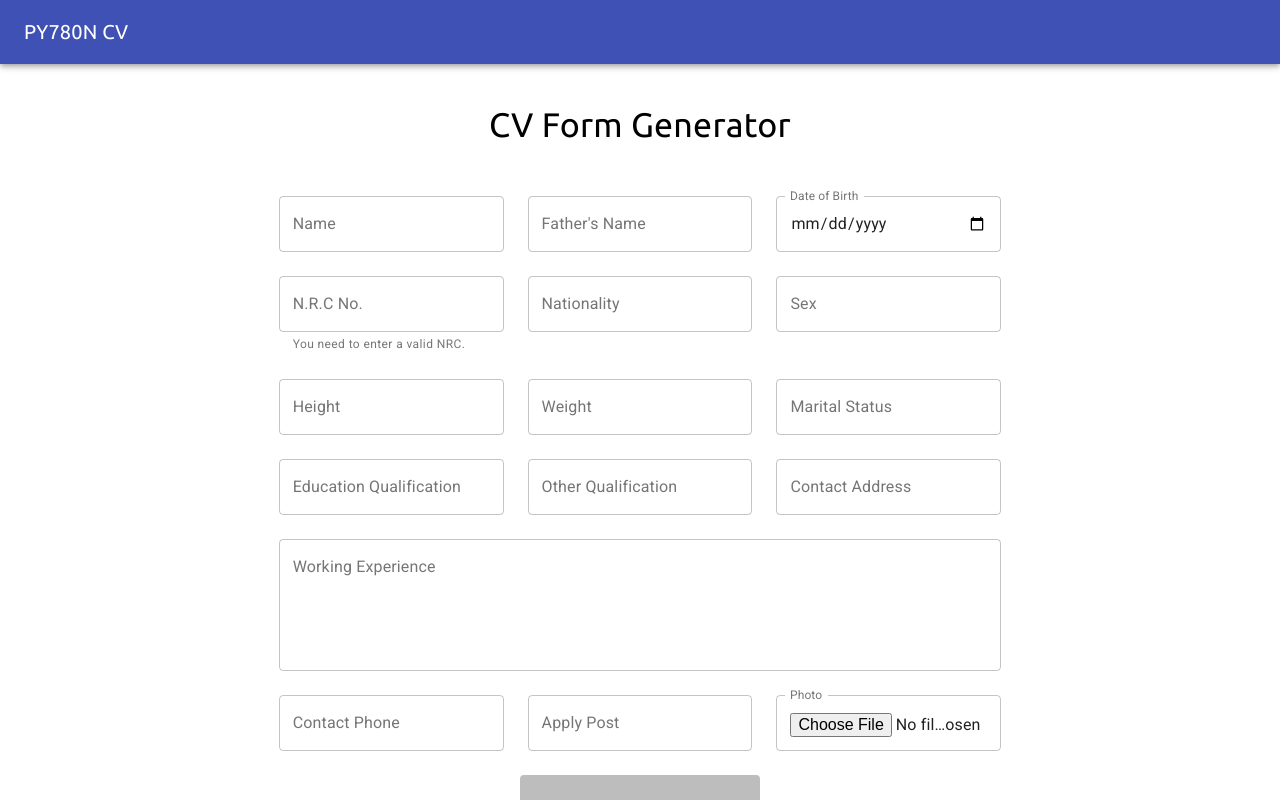
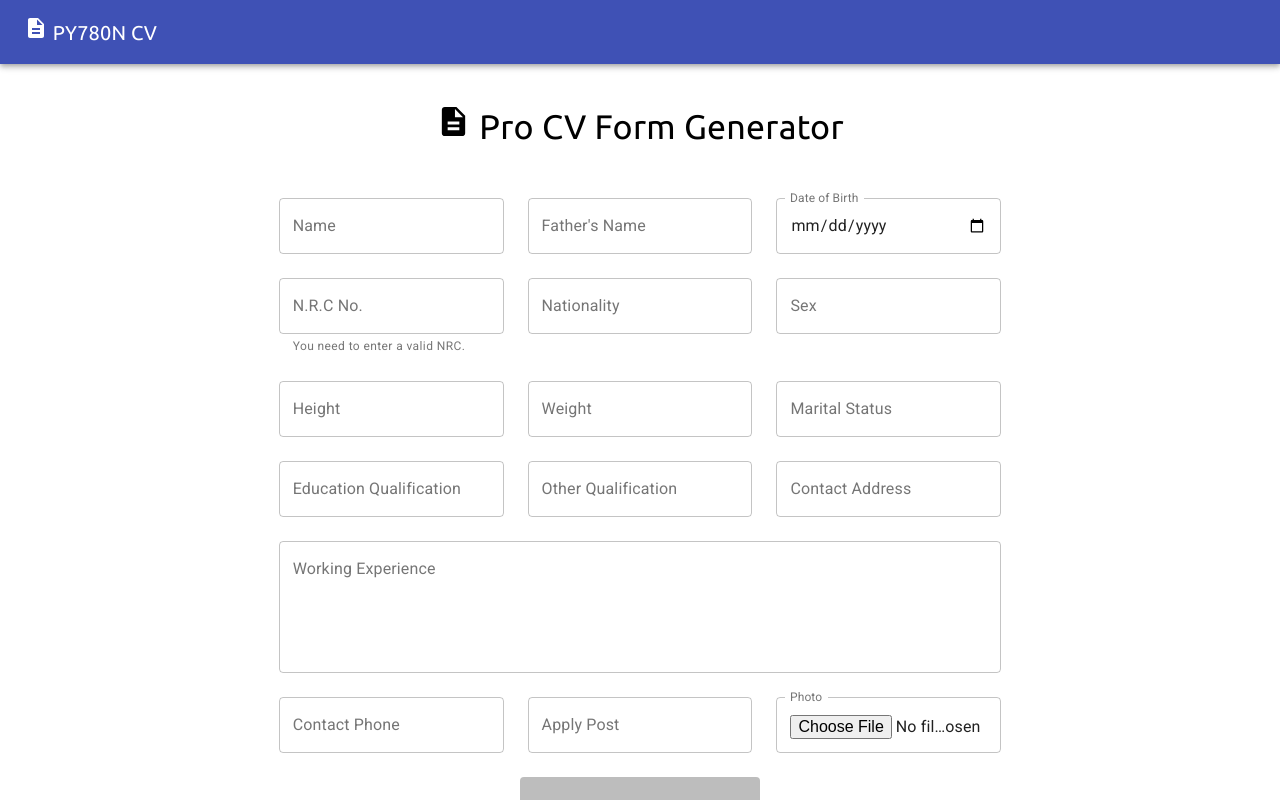
Before and after one commit to HeinKoZin/cv-form, a React (Create React App) app: page / in a window 1280 px wide. Shown: the top 800 px of the page. Built offline with nearby package versions, Linux system fonts and the light colour scheme; what @react-pdf/renderer would draw is missing.

Commit message:
Icon is added to App.

```diff
--- a/src/Components/Header/index.jsx
+++ b/src/Components/Header/index.jsx
@@ -3,6 +3,7 @@ import AppBar from "@material-ui/core/AppBar";
 import Toolbar from "@material-ui/core/Toolbar";
 import Typography from "@material-ui/core/Typography";
 import { makeStyles } from "@material-ui/core";
+import { Description } from "@material-ui/icons";
 
 const styles = makeStyles({
    header_title: {
@@ -16,7 +17,7 @@ function Header() {
          <AppBar position="static" color="primary">
             <Toolbar>
                <Typography variant="h6" className={classes.header_title}>
-                  PY780N CV
+                  <Description /> PY780N CV
                </Typography>
             </Toolbar>
          </AppBar>
--- a/src/Components/Main/index.jsx
+++ b/src/Components/Main/index.jsx
@@ -3,6 +3,7 @@ import Grid from "@material-ui/core/Grid";
 import Typography from "@material-ui/core/Typography";
 import Form from "../Form";
 import { makeStyles } from "@material-ui/core";
+import { Description } from "@material-ui/icons";
 
 const styles = makeStyles({
    main_title: {
@@ -28,7 +29,7 @@ export default function Main() {
                gutterBottom={true}
                paragraph={true}
                className={classes.main_title}>
-               CV Form Generator
+               <Description fontSize="large" /> Pro CV Form Generator
             </Typography>
          </Grid>
          <Form />
```
